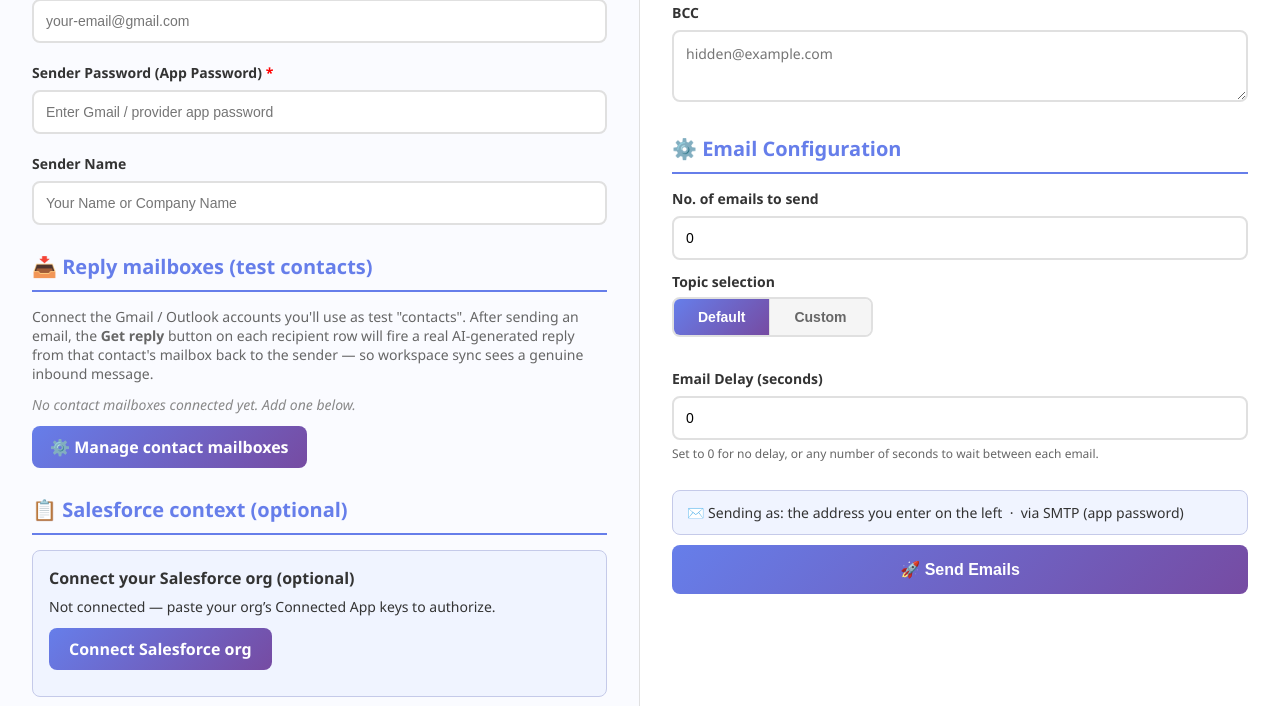
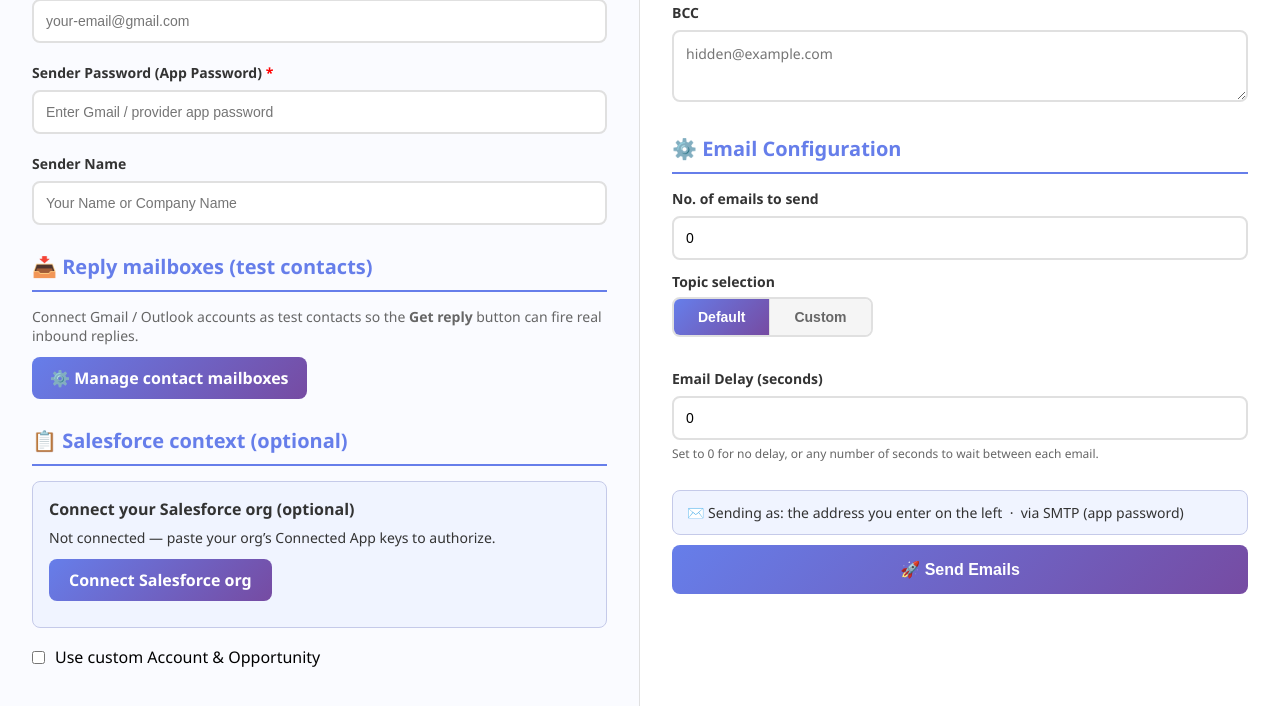
Before and after one commit to kesavarya23/Gptfy-send-email, a Flask app: a page that uses templates/index.html in a window 1280 px wide. Shown: the part 516-1222 px from the top of the page. Run offline with Flask 3, Linux system fonts and the light colour scheme; the visitor is signed in with stand-in values (Sample User, id 1); data that the repository does not hold is empty; some libraries are stand-ins or nearby versions.

Commit message:
feat: enhance reply mailboxes API with caching control and improved error handling
- Updated the `/api/reply_mailboxes` endpoint to include `Cache-Control: no-store` in responses, ensuring fresh data retrieval after user actions.
- Enhanced the `/api/reply_mailboxes/<path:email>` endpoint to provide clearer feedback on mailbox deletion, indicating whether a mailbox was successfully removed or not found.
- Improved error handling for cases where the database is not configured or when an email is required for deletion, returning appropriate HTTP status codes.

Co-authored-by: Cursor <cursoragent@cursor.com>

```diff
--- a/app.py
+++ b/app.py
@@ -1701,9 +1701,16 @@ def auth_disconnect():
 
 @app.route("/api/reply_mailboxes", methods=["GET"])
 def list_reply_mailboxes_endpoint():
-    """Return the list of OAuth-connected test contact mailboxes."""
+    """Return the list of OAuth-connected test contact mailboxes.
+
+    The response is marked ``Cache-Control: no-store`` so a browser can
+    never serve a stale list after the user clicks Forget on the manage
+    page — every refresh hits the DB.
+    """
     if not repdb.is_db_enabled():
-        return jsonify({"success": False, "error": "Database not configured", "mailboxes": []})
+        resp = jsonify({"success": False, "error": "Database not configured", "mailboxes": []})
+        resp.headers["Cache-Control"] = "no-store"
+        return resp
     rows = repdb.list_reply_mailboxes()
     mailboxes = []
     for r in rows:
@@ -1714,16 +1721,32 @@ def list_reply_mailboxes_endpoint():
             "connected_at": r.get("connected_at").isoformat() if r.get("connected_at") else "",
             "last_used_at": r.get("last_used_at").isoformat() if r.get("last_used_at") else "",
         })
-    return jsonify({"success": True, "mailboxes": mailboxes})
-
-
-@app.route("/api/reply_mailboxes/<email>", methods=["DELETE"])
+    resp = jsonify({"success": True, "mailboxes": mailboxes})
+    resp.headers["Cache-Control"] = "no-store"
+    return resp
+
+
+@app.route("/api/reply_mailboxes/<path:email>", methods=["DELETE"])
 def delete_reply_mailbox_endpoint(email):
-    """Disconnect / forget a test contact mailbox."""
+    """Disconnect / forget a test contact mailbox.
+
+    ``<path:email>`` (instead of the default string converter) avoids any
+    edge case where Flask might object to an email-shaped path segment,
+    and ``delete_reply_mailbox`` now reports whether a row was actually
+    removed so the caller can tell "deleted" from "no such mailbox".
+    """
     if not repdb.is_db_enabled():
         return jsonify({"success": False, "error": "Database not configured"}), 503
-    ok = repdb.delete_reply_mailbox(email)
-    return jsonify({"success": ok})
+    target = (email or "").strip()
+    if not target:
+        return jsonify({"success": False, "error": "Email is required"}), 400
+    ok = repdb.delete_reply_mailbox(target)
+    if not ok:
+        return jsonify({
+            "success": False,
+            "error": f"No reply mailbox found for {target}",
+        }), 404
+    return jsonify({"success": True})
 
 
 def _build_reply_recipients(
--- a/src/services/db.py
+++ b/src/services/db.py
@@ -130,6 +130,12 @@ def list_reply_mailboxes() -> List[Dict[str, Any]]:
 
 
 def delete_reply_mailbox(email: str) -> bool:
+    """Delete a reply mailbox. Returns True only when a row was actually removed.
+
+    Returning ``cur.rowcount > 0`` (instead of an unconditional ``True``)
+    means the API can honestly tell the UI "nothing was deleted" — useful
+    when the email casing / spelling drifts between list and delete.
+    """
     if not is_db_enabled() or not email:
         return False
     try:
@@ -138,7 +144,7 @@ def delete_reply_mailbox(email: str) -> bool:
                 "DELETE FROM reply_mailboxes WHERE email = %s",
                 (email.lower().strip(),),
             )
-        return True
+            return (cur.rowcount or 0) > 0
     except Exception as e:  # noqa: BLE001
         logger.error("delete_reply_mailbox failed: %s", e)
         return False
--- a/templates/index.html
+++ b/templates/index.html
@@ -686,15 +686,11 @@
                 <div class="form-section" id="replyMailboxSection">
                     <h2>📥 Reply mailboxes (test contacts)</h2>
                     <p style="color: #666; font-size: 14px; margin-bottom: 12px;">
-                        Connect the Gmail / Outlook accounts you'll use as test "contacts". After sending an email, the <strong>Get reply</strong> button on each recipient row will fire a real AI-generated reply from that contact's mailbox back to the sender — so workspace sync sees a genuine inbound message.
+                        Connect Gmail / Outlook accounts as test contacts so the <strong>Get reply</strong> button can fire real inbound replies.
                     </p>
-                    <div id="replyMailboxList" style="margin-bottom: 12px; font-size: 14px;">
-                        <em style="color: #888;">Loading connected mailboxes…</em>
-                    </div>
                     <div>
                         <a href="/reply_mailboxes/setup" class="btn" id="linkManageReplyMailboxes" style="display: inline-block; text-align: center; text-decoration: none; width: auto; padding: 10px 18px;">⚙️ Manage contact mailboxes</a>
                     </div>
-                    <small id="replyMailboxHint" style="color: #888; display: block; margin-top: 10px;"></small>
                 </div>
 
                 <!-- Optional Salesforce context (left column) -->
@@ -862,41 +858,13 @@
         }
 
         async function refreshReplyMailboxesList() {
-            const listEl = document.getElementById('replyMailboxList');
-            const hintEl = document.getElementById('replyMailboxHint');
-            if (!listEl) return;
+            // The list is rendered on /reply_mailboxes/setup. On the main
+            // page we only need the in-memory cache so the per-recipient
+            // "Get reply" buttons know which contacts are connected.
             try {
-                const r = await fetch('/api/reply_mailboxes');
+                const r = await fetch('/api/reply_mailboxes', { cache: 'no-store' });
                 const j = await r.json();
-                if (!j.success) {
-                    _replyMailboxes = [];
-                    listEl.innerHTML = '<em style="color:#c62828;">' + escapeHtml(j.error || 'Could not load mailboxes') + '</em>';
-                    if (hintEl) hintEl.textContent = j.error && /database/i.test(j.error) ? 'Set DATABASE_URL in .env to enable reply testing.' : '';
-                    return;
-                }
-                _replyMailboxes = j.mailboxes || [];
-                if (!_replyMailboxes.length) {
-                    listEl.innerHTML = '<em style="color:#888;">No contact mailboxes connected yet. Add one below.</em>';
-                } else {
-                    listEl.innerHTML = _replyMailboxes.map(m => {
-                        const prov = (m.provider || '').toLowerCase();
-                        return '<div class="reply-mailbox-row">' +
-                            '<span><span class="rmb-provider ' + escapeHtml(prov) + '">' + escapeHtml(prov || '?') + '</span>' +
-                            '<strong>' + escapeHtml(m.email) + '</strong>' +
-                            (m.display_name ? ' <span class="rmb-meta">— ' + escapeHtml(m.display_name) + '</span>' : '') +
-                            '</span>' +
-                            '<button type="button" data-email="' + escapeHtml(m.email) + '" class="rmb-delete">Forget</button>' +
-                            '</div>';
-                    }).join('');
-                    listEl.querySelectorAll('.rmb-delete').forEach(b => {
-                        b.addEventListener('click', async function () {
-                            if (!confirm('Forget reply mailbox ' + this.dataset.email + '? You can reconnect any time.')) return;
-                            await fetch('/api/reply_mailboxes/' + encodeURIComponent(this.dataset.email), { method: 'DELETE' });
-                            refreshReplyMailboxesList();
-                        });
-                    });
-                }
-                if (hintEl) hintEl.textContent = '';
+                _replyMailboxes = j.success ? (j.mailboxes || []) : [];
                 document.querySelectorAll('.btn-reply[data-email]').forEach(b => {
                     if (b.dataset.replyState === 'sent') return;
                     const email = (b.dataset.email || '').toLowerCase();
@@ -907,7 +875,7 @@
                     b.title = isConnected ? '' : 'Connect ' + b.dataset.email + ' as a reply mailbox first.';
                 });
             } catch (err) {
-                listEl.innerHTML = '<em style="color:#c62828;">Failed to load: ' + escapeHtml(err.message) + '</em>';
+                _replyMailboxes = [];
             }
         }
 
```
Also changed, not shown: templates/reply_mailboxes_setup.html (+26 -4 lines).
